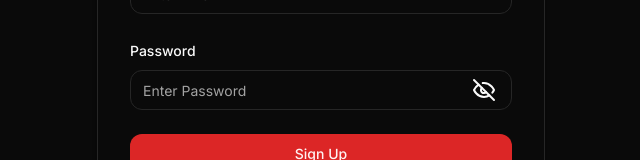
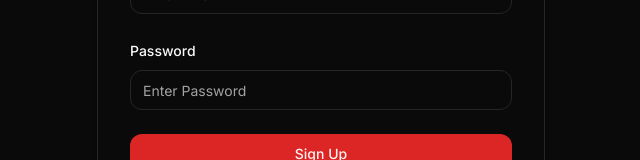
Before and after one commit to MitulSonagara/truth-tunnel, a Next.js app: page /sign-up in a window 1280 px wide. Shown: the part 406-566 px from the top of the page, without its empty margins (319-959 px from the left). Built offline with nearby package versions, Linux system fonts and the light colour scheme.

Commit message:
feat(auth): add Google authentication with NextAuth

```diff
--- a/src/app/(auth)/sign-up/page.tsx
+++ b/src/app/(auth)/sign-up/page.tsx
@@ -1,15 +1,17 @@
 /* eslint-disable react-hooks/rules-of-hooks */
 "use client";
+import Image from "next/image";
 
 import { zodResolver } from "@hookform/resolvers/zod";
 import { useForm } from "react-hook-form";
 
-import Image from "next/image";
+
 import * as z from "zod";
-import { signIn } from "next-auth/react";
+
 import Link from "next/link";
 import { useEffect, useState } from "react";
 import { useDebounce } from "use-debounce";
+
 import { toast } from "sonner";
 import { useRouter } from "next/navigation";
 import { signUpSchema } from "@/schemas/signUpSchema";
@@ -27,6 +29,7 @@ import {
 import { Button } from "@/components/ui/button";
 import { Input } from "@/components/ui/input";
 import { Eye, EyeOff, Loader2 } from "lucide-react";
+import { signIn } from "next-auth/react"; // Import signIn from next-auth
 
 const Page = () => {
   const [username, setUsername] = useState("");
@@ -57,19 +60,12 @@ const Page = () => {
           const response = await axios.get(
             `/api/check-username-unique?username=${debouncedUsername}`
           );
-          console.log(response);
-
-          let msg = response.data.message;
-          setUsernameMessage(msg);
+          setUsernameMessage(response.data.message);
         } catch (error) {
           const axiosError = error as AxiosError<ApiResponse>;
           setUsernameMessage(
             axiosError.response?.data.message ?? "Error checking username"
           );
-          form.setError("username", {
-            message:
-              axiosError.response?.data.message ?? "Error checking username",
-          });
         } finally {
           setIsCheckingUsername(false);
         }
@@ -97,7 +93,8 @@ const Page = () => {
 
   return (
     <div className="flex justify-center items-center min-h-screen">
-      <div className="w-full max-w-md p-8 space-y-8  shadow-md border rounded-3xl">
+      <div className="w-full max-w-md p-8 space-y-8 rounded-lg shadow-md border rounded-3xl">
+        {" "}
         {/* Fixed spacing issue */}
         <div className="text-center">
           <h1 className="text-4xl font-extrabold tracking-tight lg:text-5xl mb-6">
@@ -167,21 +164,14 @@ const Page = () => {
               render={({ field }) => (
                 <FormItem>
                   <FormLabel>Password</FormLabel>
-
-                  <div className="relative">
                   <FormControl>
                     <Input
                       className="rounded-xl"
-                        type={hidden ? "password" : "text"}
+                      type="password"
                       placeholder="Enter Password"
                       {...field}
                     />
                   </FormControl>
-                    <div className="absolute right-4 top-1/2 -translate-y-1/2 py-2" onClick={()=>setHidden(!hidden)}>
-                      { hidden ? <EyeOff/> : <Eye /> }
-                    </div>
-                  </div>
-
                   <FormMessage>
                     {form.formState.errors.password?.message}
                   </FormMessage>{" "}
@@ -203,7 +193,8 @@ const Page = () => {
                 "Sign Up"
               )}
             </Button>
-            {/* divider */}
+
+            {/* Divider */}
             <div className="relative my-6">
               <div className="absolute inset-0 flex items-center">
                 <div className="w-full border-t border-gray-300"></div>
@@ -214,7 +205,7 @@ const Page = () => {
             </div>
             {/* Google Auth Button */}
             <Button
-              onClick={() => signIn("google")}
+              onClick={() => signIn("google", { callbackUrl: "/dashboard" })}
               className="flex items-center justify-center space-x-2 w-full mt-4 rounded-xl bg-red-500 hover:bg-red-600 text-white"
             >
               <Image
--- a/src/app/api/auth/[...nextauth]/options.ts
+++ b/src/app/api/auth/[...nextauth]/options.ts
@@ -94,26 +94,24 @@ export const authOptions: NextAuthOptions = {
         }),
     ],
     pages: {
-       signIn: "/sign-in"
+        signIn: "/auth/signin", // Custom sign-in page
     },
     callbacks: {
         async jwt({ token, user }) {
             if (user) {
-              token.id = user.id?.toString()
-              token.isVerified = user.isVerified
-              token.isAcceptingMessage = user.isAcceptingMessage
-              token.username = user.username
-
+              token._id = user.id?.toString();
+              token.isVerified = user.isVerified;
+              token.isAcceptingMessage = user.isAcceptingMessage;
+              token.username = user.username;
             }
             return token;
         },
         async session({ session, token }) {
             if (token) {
-              session.user.id = token.id
-              session.user.isVerified = token.isVerified
-              session.user.isAcceptingMessage = token.isAcceptingMessage
-              session.user.username = token.username
-
+              session.user._id = token._id;
+              session.user.isVerified = token.isVerified;
+              session.user.isAcceptingMessage = token.isAcceptingMessage;
+              session.user.username = token.username;
             }
             return session;
         },
```
Lines whose indentation alone changed are shown as unchanged.
